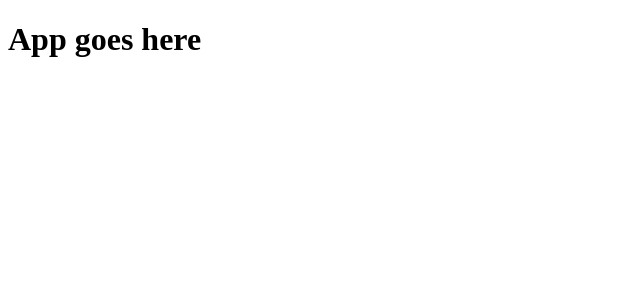
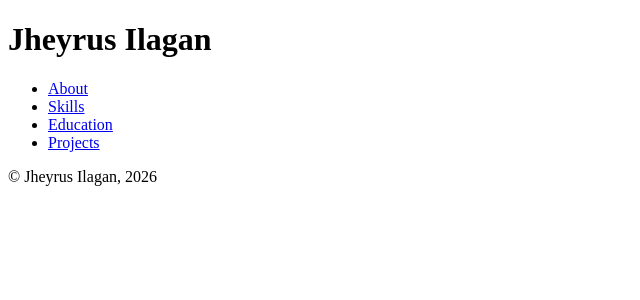
Before and after one commit to jilagannn/portfolio, a React app: page / in a window 1280 px wide. Shown: the top 300 px of the page, without its empty margins (0-640 px from the left). Built offline with nearby package versions, Linux system fonts and the light colour scheme; the HTML template or start-up script is replaced by a standard one.

Commit message:
feat: routed base portfolio application

```diff
--- a/src/app/App.tsx
+++ b/src/app/App.tsx
@@ -1,5 +1,16 @@
+import { Routes, Route } from 'react-router-dom';
+import { Layout } from '../components/layout/Layout';
+import { Home } from '../components/pages/Home';
+
 export const App = () => {
     return(
-        <h1>App goes here</h1>
+        <Routes>
+            <Route path="/" element={<Layout />}>
+                <Route
+                    path="/home"
+                    element={<Home />}
+                />
+            </Route>
+        </Routes>
     )
 }
--- a/src/main.tsx
+++ b/src/main.tsx
@@ -1,10 +1,13 @@
 import { StrictMode } from 'react'
 import { createRoot } from 'react-dom/client'
+import { BrowserRouter } from 'react-router-dom'
 import './index.css'
 import { App } from './app/App.tsx'
 
 createRoot(document.getElementById('root')!).render(
   <StrictMode>
-    <App />
+    <BrowserRouter>
+        <App />
+    </BrowserRouter>
   </StrictMode>,
 )
```
